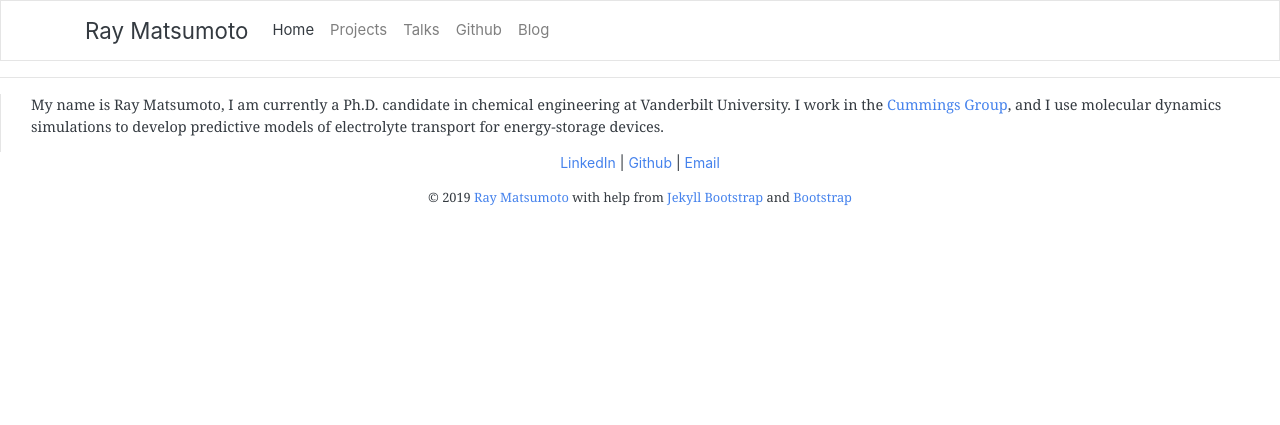
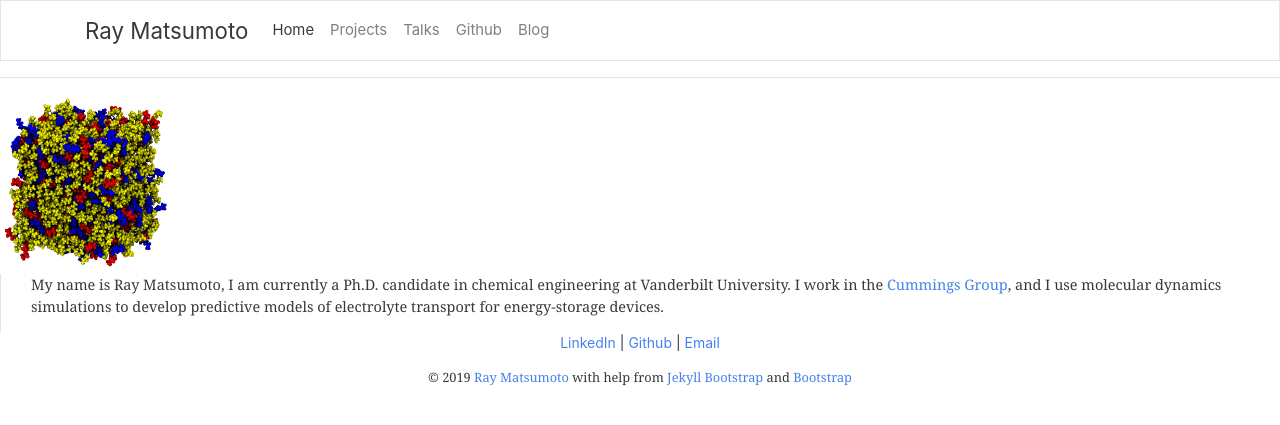
Before and after one commit to rmatsum836/rmatsum836.github.io, a Jekyll site: the page built from index.md, in a window 1280 px wide. Shown: the top 425 px of the page. Built offline with Jekyll 4.4.1, drawn with Linux system fonts in a browser that asks for light colours; nearby versions of some CDN libraries.

Commit message:
Add image to homepage

```diff
--- a/index.md
+++ b/index.md
@@ -5,8 +5,10 @@ layout: default
 
 <div class="hfeed">
  <hr />
+ <div class="hentry post no-border">
+  <img src="/images/website-image.png" alt="Ray Matsumoto" class="archive-thumbnail home-thumbnail" width="180" height="180" />
 
- <div class="entry-summary">
+   <div class="entry-summary">
 
       <p>My name is Ray Matsumoto, I am currently a Ph.D. candidate in
       chemical engineering at Vanderbilt University.  I work in the
@@ -15,5 +17,6 @@ layout: default
       develop predictive models of electrolyte transport for
       energy-storage devices.</p>
 
+  </div>
  </div>
 </div>
```
Also changed, not shown: images/website-image.png (added).
